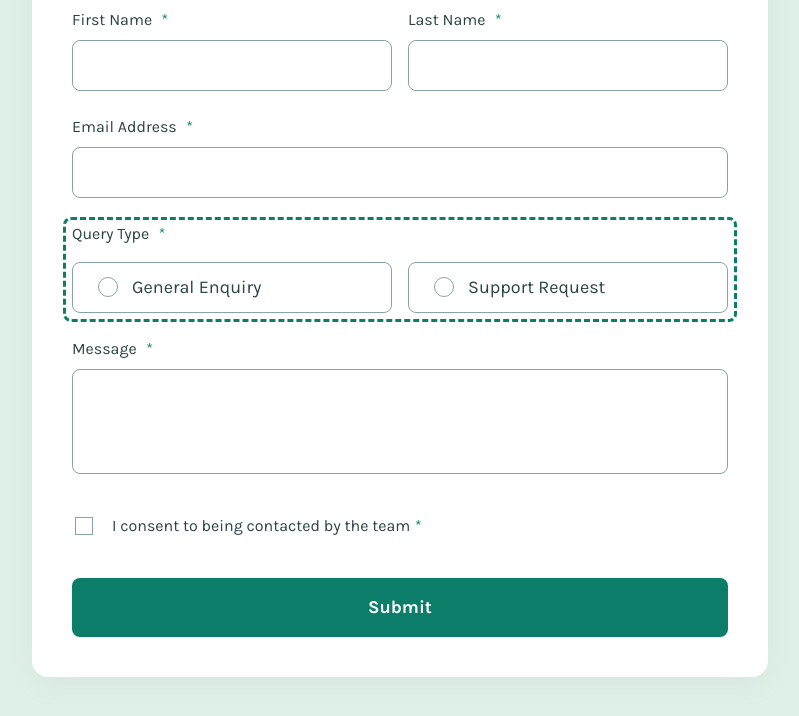
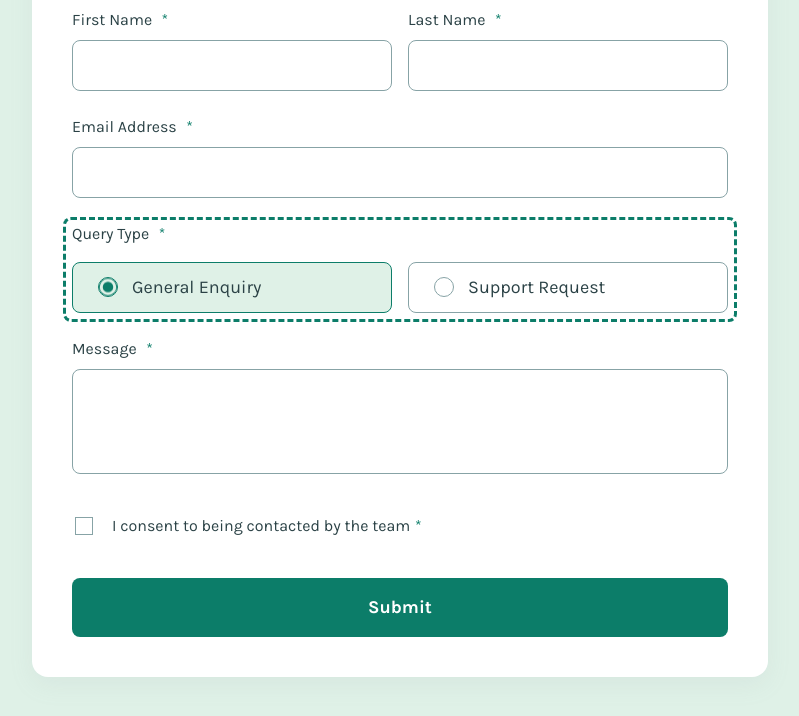
Before and after one commit to haquanq-frontendmentor/contact-form, a website: page app/index.html in a window 1280 px wide. Both pictures are taken after a click on the radio button "General Enquiry". Shown: the part 224-940 px from the top of the page, without its empty margins (240-1039 px from the left). Drawn offline with Linux system fonts and the light colour scheme.

Commit message:
Update CSS

```diff
--- a/app/main.css
+++ b/app/main.css
@@ -180,12 +180,12 @@ textarea.textbox__input {
     opacity: 0;
     transition: opacity 150ms ease;
 }
-.radiobox__input:checked + .radiobox__label .radiobox__btn,
-.radiobox__input:checked + .radiobox__label {
+.radiobox__input:checked + .radiobox__wrapper .radiobox__btn,
+.radiobox__input:checked + .radiobox__wrapper {
     border-color: var(--clr-green-600);
     background-color: var(--clr-green-200);
 }
-.radiobox__input:checked + .radiobox__label .radiobox__btn span {
+.radiobox__input:checked + .radiobox__wrapper .radiobox__btn span {
     opacity: 1;
 }
 
```
